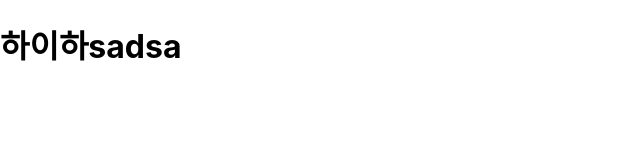
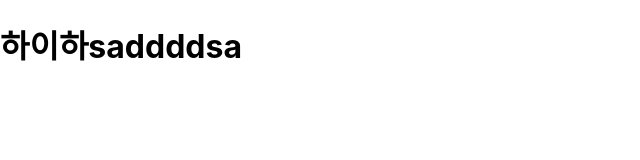
Before and after one commit to gtrstsets/test, a React (Create React App) app in the folder frontend/: page / in a window 1280 px wide. Shown: the top 160 px of the page, without its empty margins (0-640 px from the left). Built offline with nearby package versions, Linux system fonts and the light colour scheme.

Commit message:
faet: 111d

```diff
--- a/frontend/src/App.js
+++ b/frontend/src/App.js
@@ -4,7 +4,7 @@ import './App.css';
 function App() {
   return (
     <div>
-      <h1>하이하sadsa</h1>
+      <h1>하이하saddddsa</h1>
     </div>
   );
 }
```
